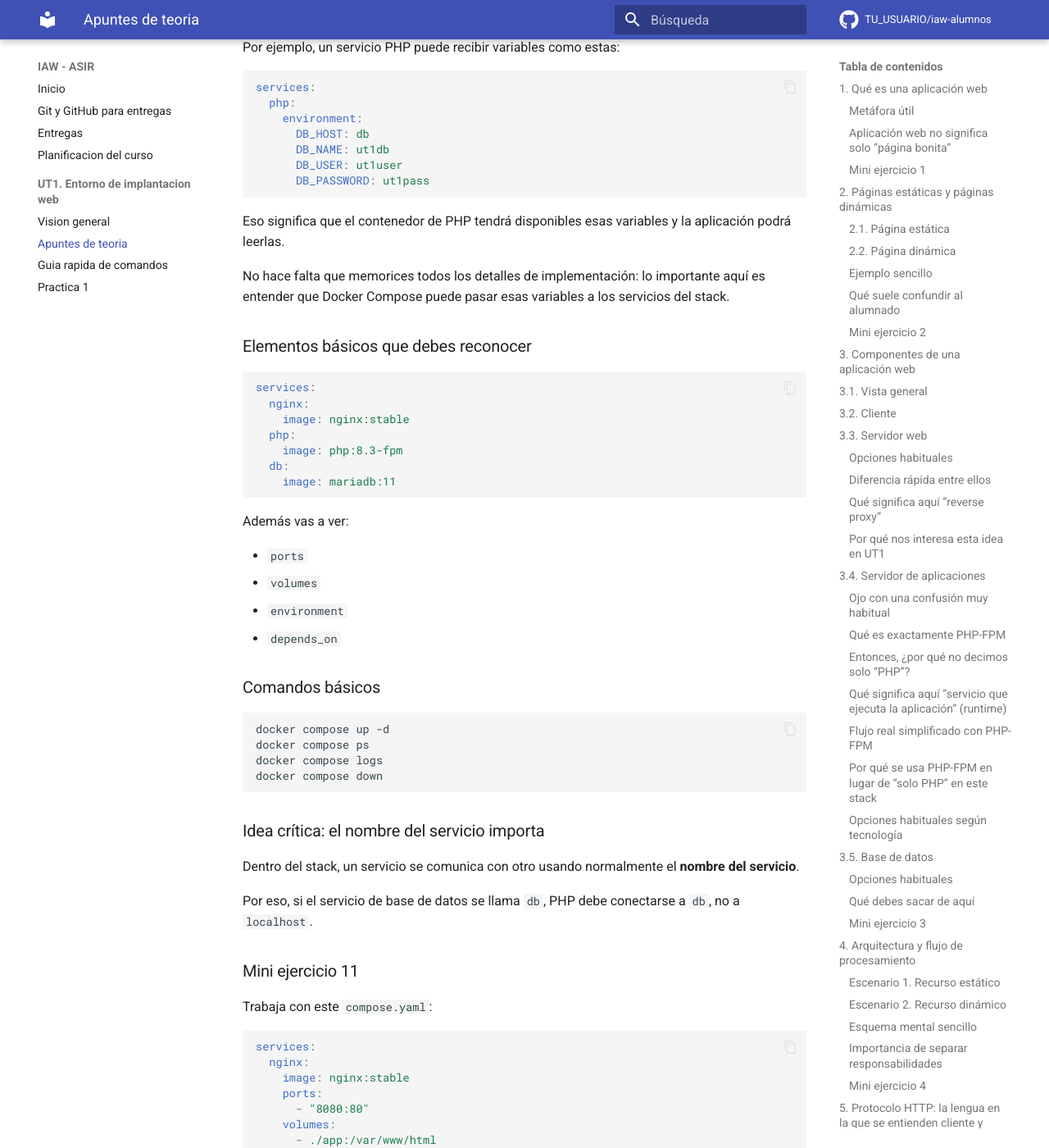
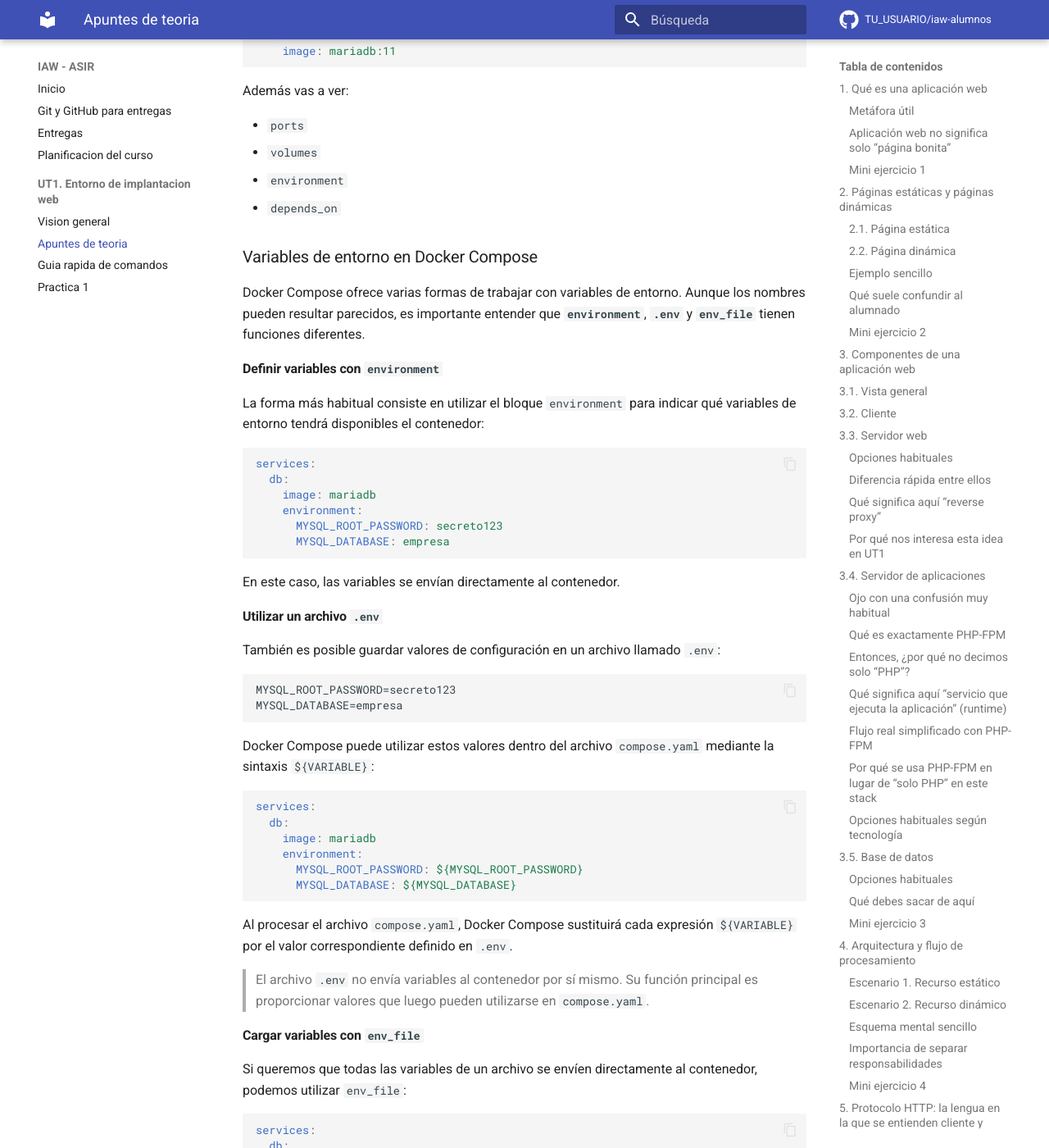
Before and after one commit to victoria-nr/iaw-alumnos, an MkDocs documentation site: the page built from docs/UT1/apuntes.md, in a window 1280 px wide and 1400 px high, scrolled down 25952 px. Shown: the whole window at 82% size. Built offline with MkDocs 1.6.1 and Material for MkDocs 9.7.7, drawn with Linux system fonts in a browser that asks for light colours; comment, search, counter and statistics services are not loaded; some of the changed text lies outside the part shown.

Commit message:
UT1 apuntes actualizado apartado 7.4 Docker Compose -> variables entorno

````diff
--- a/docs/UT1/apuntes.md
+++ b/docs/UT1/apuntes.md
@@ -899,29 +899,6 @@ En vez de arrancar a mano cada pieza por separado, definimos:
 
 Todo eso queda centralizado.
 
-### Cómo encaja esto con Docker Compose
-
-En Docker Compose verás dos ideas relacionadas, que no conviene mezclar:
-
-- el bloque `environment`, que sirve para pasar variables a un servicio;
-- el archivo `.env`, que suele ayudar a guardar o reutilizar esos valores de configuración.
-
-Por ejemplo, un servicio PHP puede recibir variables como estas:
-
-```yaml
-services:
-  php:
-    environment:
-      DB_HOST: db
-      DB_NAME: ut1db
-      DB_USER: ut1user
-      DB_PASSWORD: ut1pass
-```
-
-Eso significa que el contenedor de PHP tendrá disponibles esas variables y la aplicación podrá leerlas.
-
-No hace falta que memorices todos los detalles de implementación: lo importante aquí es entender que Docker Compose puede pasar esas variables a los servicios del stack.
-
 ### Elementos básicos que debes reconocer
 
 ```yaml
@@ -941,13 +918,83 @@ Además vas a ver:
 - `environment`
 - `depends_on`
 
-### Comandos básicos
+
+### Variables de entorno en Docker Compose
+
+Docker Compose ofrece varias formas de trabajar con variables de entorno. Aunque los nombres pueden resultar parecidos, es importante entender que **`environment`**, **`.env`** y **`env_file`** tienen funciones diferentes.
+
+#### Definir variables con `environment`
+
+La forma más habitual consiste en utilizar el bloque `environment` para indicar qué variables de entorno tendrá disponibles el contenedor:
+
+```yaml
+services:
+  db:
+    image: mariadb
+    environment:
+      MYSQL_ROOT_PASSWORD: secreto123
+      MYSQL_DATABASE: empresa
+```
+
+En este caso, las variables se envían directamente al contenedor.
+
+#### Utilizar un archivo `.env`
+
+También es posible guardar valores de configuración en un archivo llamado `.env`:
+
+```text
+MYSQL_ROOT_PASSWORD=secreto123
+MYSQL_DATABASE=empresa
+```
+
+Docker Compose puede utilizar estos valores dentro del archivo `compose.yaml` mediante la sintaxis `${VARIABLE}`:
+
+```yaml
+services:
+  db:
+    image: mariadb
+    environment:
+      MYSQL_ROOT_PASSWORD: ${MYSQL_ROOT_PASSWORD}
+      MYSQL_DATABASE: ${MYSQL_DATABASE}
+```
+
+Al procesar el archivo `compose.yaml`, Docker Compose sustituirá cada expresión `${VARIABLE}` por el valor correspondiente definido en `.env`.
+
+> El archivo `.env` no envía variables al contenedor por sí mismo. Su función principal es proporcionar valores que luego pueden utilizarse en `compose.yaml`.
+
+#### Cargar variables con `env_file`
+
+Si queremos que todas las variables de un archivo se envíen directamente al contenedor, podemos utilizar `env_file`:
+
+```yaml
+services:
+  db:
+    image: mariadb
+    env_file:
+      - .env
+```
+
+En este caso, las variables definidas en `.env` pasarán automáticamente al contenedor.
+
+#### Resumen
+
+| Elemento | Función |
+|-----------|----------|
+| `environment` | Define las variables de entorno que recibirá el contenedor. |
+| `.env` | Almacena valores que Docker Compose puede utilizar al procesar `compose.yaml`. |
+| `env_file` | Carga variables desde un archivo y las envía al contenedor. |
+
+En proyectos reales es muy frecuente combinar `environment` y `.env`: los valores se guardan en `.env` y el bloque `environment` indica qué variables recibirá cada servicio.
+
+
+### Comandos básicos en Docker Compose
 
 ```bash
 docker compose up -d
 docker compose ps
 docker compose logs
 docker compose down
+docker compose down -v
 ```
 
 ### Idea crítica: el nombre del servicio importa
````
